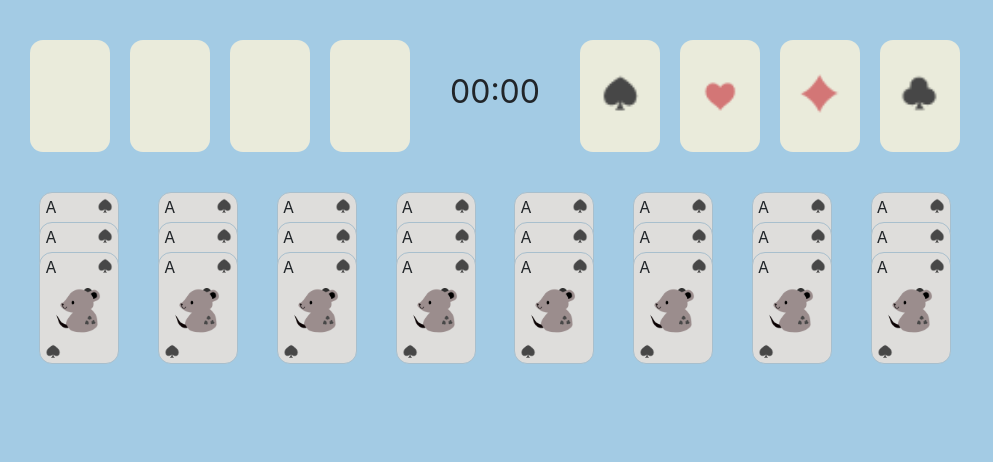
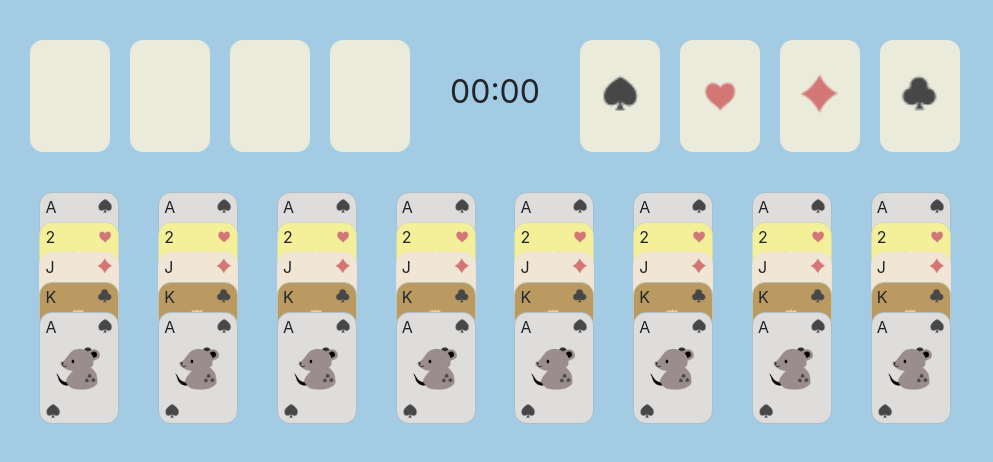
Before and after one commit to hong19/free-cell, a Vue app: page / in a window 1280 px wide. Shown: the top 462 px of the page, without its empty margins (0-993 px from the left). Built offline with nearby package versions, Linux system fonts and the light colour scheme.

Commit message:
feat(Card): present pip and central image and number

```diff
--- a/src/components/Card.vue
+++ b/src/components/Card.vue
@@ -1,23 +1,77 @@
 <template>
   <div class="card-wrapper">
-    <div class="card spade">
+    <div :class="['card', pip]">
       <div class="header-container">
-        <div class="number">A</div>
-        <img class="top-right-pip" src="/images/pips/spade.png">
+        <div class="number">{{ displayNumber }}</div>
+        <img class="top-right-pip" :src="pipImageUrl">
       </div>
       <div>
-        <img class="image" src="/images/card-images/mouse.png">
+        <img class="central-image" :src="centralImageUrl">
       </div>
       <div>
-        <img class="bottom-left-pip" src="/images/pips/spade.png">
+        <img class="bottom-left-pip" :src="pipImageUrl">
       </div>
     </div>
   </div>
 </template>
 
 <script>
+const number2CentralImageMap = [
+  'mouse',
+  'cow',
+  'tiger',
+  'rabbit',
+  'dragon',
+  'snake',
+  'horse',
+  'sheep',
+  'monkey',
+  'chicken',
+  'dog',
+  'pig',
+  'white-bird',
+];
+
 export default {
-  name: 'Card',
+  name: 'card',
+  props: {
+    /**
+     * 'spade', 'heart', 'diamond', 'clover'
+     */
+    pip: {
+      type: String,
+      required: true,
+    },
+    /**
+     * 1~13
+     */
+    number: {
+      type: Number,
+      required: true,
+    },
+  },
+  computed: {
+    pipImageUrl() {
+      return `/images/pips/${this.pip}.png`;
+    },
+    displayNumber() {
+      switch (this.number) {
+        case 1:
+          return 'A';
+        case 11:
+          return 'J';
+        case 12:
+          return 'Q';
+        case 13:
+          return 'K';
+        default:
+          return String(this.number);
+      }
+    },
+    centralImageUrl() {
+      return `/images/card-images/${number2CentralImageMap[this.number - 1]}.png`;
+    },
+  },
 };
 </script>
 
@@ -64,8 +118,9 @@ export default {
     float: left;
     margin: 0 0 5px 5px;
   }
-  .image {
+  .central-image {
     width: 70px;
+    height: 60px;
     display: block;
     margin: 4px auto;
   }
--- a/src/components/Cascade.vue
+++ b/src/components/Cascade.vue
@@ -2,13 +2,19 @@
   <div class="cascade">
     <ul>
       <li>
-        <Card></Card>
+        <Card pip="spade" :number=1></Card>
       </li>
       <li>
-        <Card></Card>
+        <Card pip="heart" :number=2></Card>
       </li>
       <li>
-        <Card></Card>
+        <Card pip="diamond" :number=11></Card>
+      </li>
+      <li>
+        <Card pip="clover" :number=13></Card>
+      </li>
+      <li>
+        <Card pip="spade" :number=1></Card>
       </li>
     </ul>
   </div>
```
Also changed, not shown: public/images/card-images/snake.png (renamed from public/images/card-images/snack.png), public/images/card-images/white-bird.png (renamed from public/images/card-images/whitebird.png).
